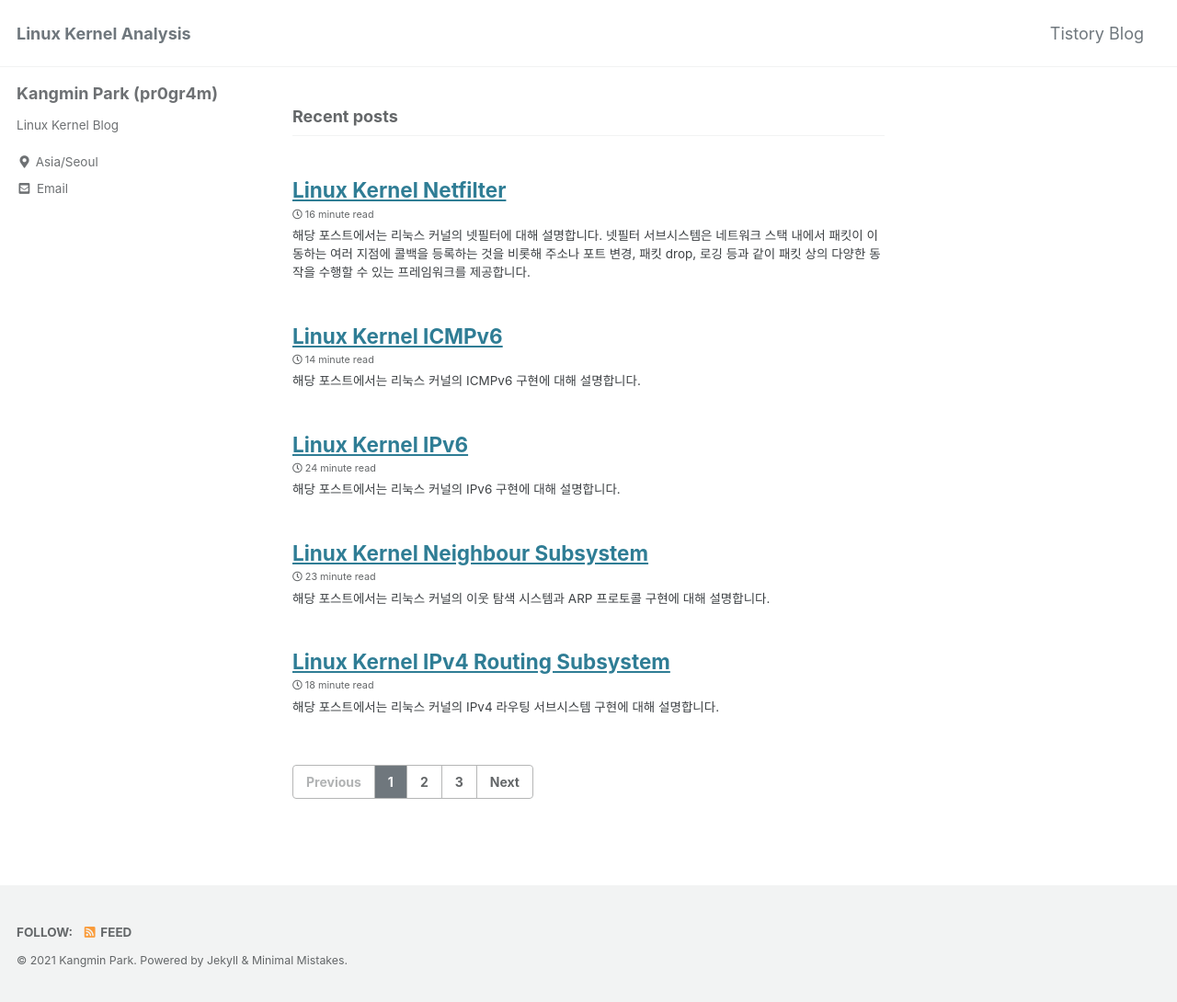
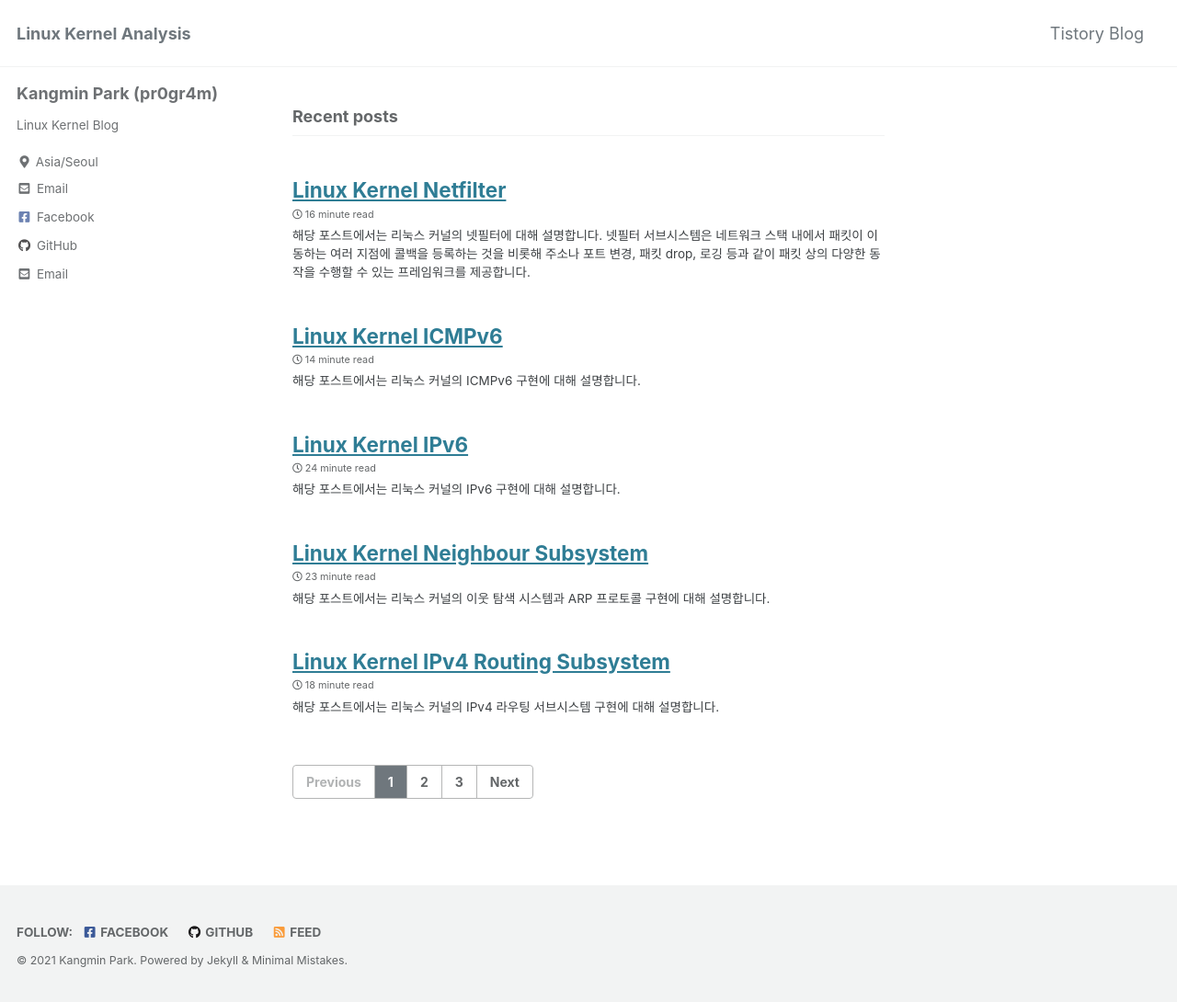
Before and after one commit to pr0gr4m/pr0gr4m.github.io, a Jekyll site: the page built from index.html, in a window 1280 px wide. Shown: the whole page at 92% size. Built offline with Jekyll 4.4.1, drawn with Linux system fonts in a browser that asks for light colours; cached includes are drawn as plain includes; the list of posts is cut into pages by our own code.

Commit message:
Update Theme

```diff
--- a/_config.yml
+++ b/_config.yml
@@ -38,10 +38,10 @@
   facebook:
     # https://developers.facebook.com/docs/plugins/comments
     appid                :
-    num_posts            : # 5 (default)
-    colorscheme          : # "light" (default), "dark"
+    num_posts            : 8 # 5 (default)
+    colorscheme          : dark # "light" (default), "dark"
   utterances:
-    theme                : # "github-light" (default), "github-dark"
+    theme                : github-dark # "github-light" (default), "github-dark"
     issue_term           : # "pathname" (default)
   staticman:
     branch               : # "master"
@@ -101,7 +101,7 @@
   links:
     - label: "Email"
       icon: "fas fa-fw fa-envelope-square"
-      # url: "mailto:your.name@email.com"
+      url: "mailto:l4stpr0gr4m@gmail.com"
     - label: "Website"
       icon: "fas fa-fw fa-link"
       # url: "https://your-website.com"
@@ -110,10 +110,10 @@
       # url: "https://twitter.com/"
     - label: "Facebook"
       icon: "fab fa-fw fa-facebook-square"
-      # url: "https://facebook.com/"
+      url: "https://www.facebook.com/profile.php?id=100001612018203"
     - label: "GitHub"
       icon: "fab fa-fw fa-github"
-      # url: "https://github.com/"
+      url: "https://github.com/pr0gr4m"
     - label: "Instagram"
       icon: "fab fa-fw fa-instagram"
       # url: "https://instagram.com/"
@@ -126,10 +126,10 @@
       # url:
     - label: "Facebook"
       icon: "fab fa-fw fa-facebook-square"
-      # url:
+      url: "https://www.facebook.com/profile.php?id=100001612018203"
     - label: "GitHub"
       icon: "fab fa-fw fa-github"
-      # url:
+      url: "https://github.com/pr0gr4m"
     - label: "GitLab"
       icon: "fab fa-fw fa-gitlab"
       # url:
```
